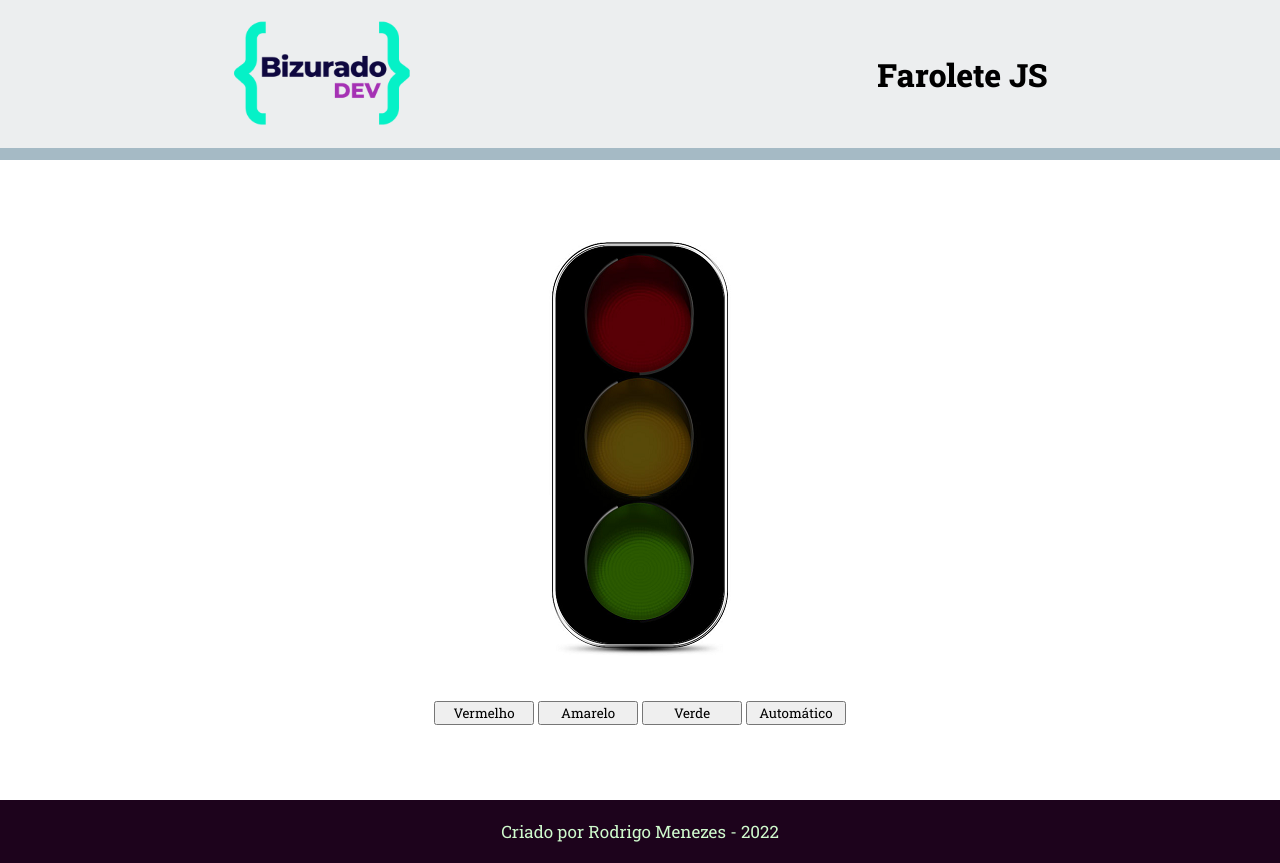
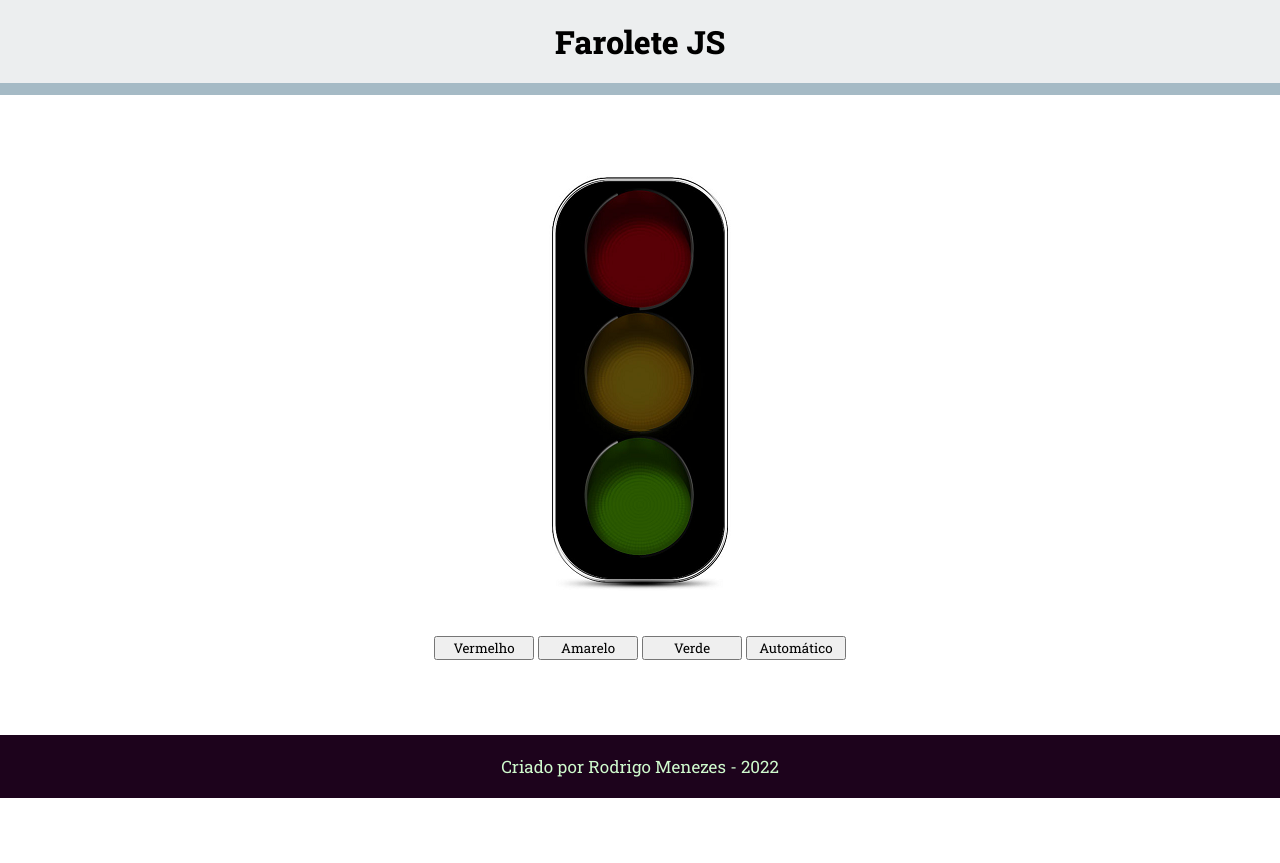
Before and after one commit to rodrusantu-dev/Farolete-JS, a plain HTML site: page index.html in a window 1280 px wide. After the commit the page ends 800 px from the top, so only its background shows below. Drawn offline with Linux system fonts and the light colour scheme.

Commit message:
Revisão de melhorias

```diff
--- a/index.html
+++ b/index.html
@@ -14,7 +14,6 @@
 <body>
     <main>
         <header class="container-cabecalho">
-            <img class="logo-menor" src="./img/logo-home2.png" alt="bizuradodev-logo"></a>
         <h1>Farolete JS</h1>
         </header>
         <div class="geralsemaforo">
```
